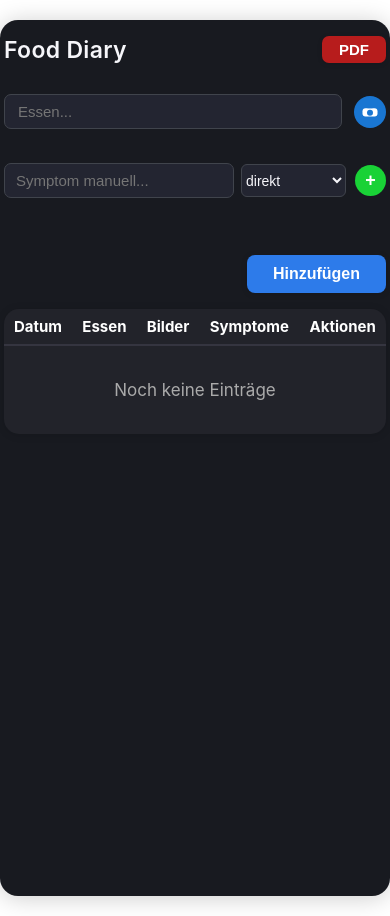
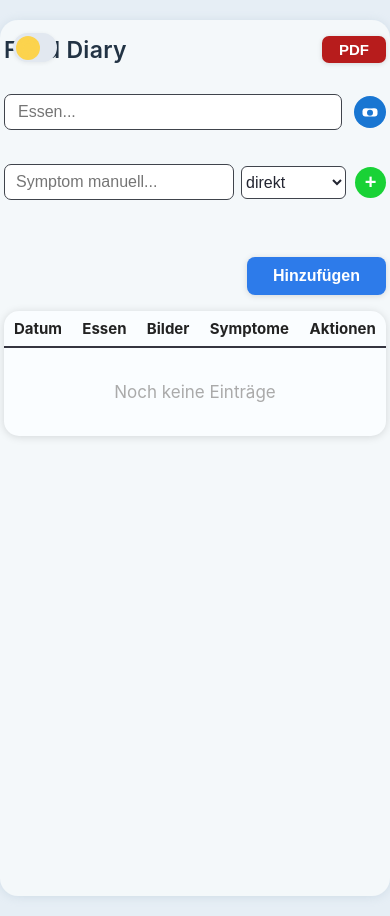
Before and after one commit to MrAce801/Food, a React (Create React App) app: page / in a window 390 px wide. Built offline with nearby package versions, Linux system fonts and the light colour scheme.

Commit message:
Update App.js: Mobile-Optimierung

```diff
--- a/src/App.js
+++ b/src/App.js
@@ -1,6 +1,28 @@
 import React, { useRef, useState, useEffect } from "react";
 import jsPDF from "jspdf";
 import html2canvas from "html2canvas";
+
+// Theme icons
+const Sun = () => (
+  <svg width="22" height="22" viewBox="0 0 24 24" style={{ display: "block" }}>
+    <circle cx="12" cy="12" r="5.2" fill="#fcd34d" />
+    <g stroke="#fcd34d" strokeWidth="2" strokeLinecap="round">
+      <line x1="12" y1="2.4" x2="12" y2="5" />
+      <line x1="12" y1="19" x2="12" y2="21.6" />
+      <line x1="2.4" y1="12" x2="5" y2="12" />
+      <line x1="19" y1="12" x2="21.6" y2="12" />
+      <line x1="4.2" y1="4.2" x2="6" y2="6" />
+      <line x1="18" y1="18" x2="19.8" y2="19.8" />
+      <line x1="18" y1="6" x2="19.8" y2="4.2" />
+      <line x1="4.2" y1="19.8" x2="6" y2="18" />
+    </g>
+  </svg>
+);
+const Moon = () => (
+  <svg width="22" height="22" viewBox="0 0 24 24" style={{ display: "block" }}>
+    <path d="M21 12.5A9 9 0 0111.5 3a8 8 0 000 18 9 9 0 009.5-8.5z" fill="#fcd34d" />
+  </svg>
+);
 
 const SYMPTOM_CHOICES = [
   "Bauchschmerzen", "Durchfall", "Blähungen", "Hautausschlag", "Juckreiz",
@@ -24,6 +46,7 @@ const CameraButton = ({ onClick }) => (
     }}
     title="Bild hinzufügen"
     tabIndex={-1}
+    type="button"
   >
     <svg width="18" height="18" viewBox="0 0 24 24" fill="none">
       <rect x="2" y="7" width="20" height="11" rx="4" fill="#fff" />
@@ -33,18 +56,20 @@ const CameraButton = ({ onClick }) => (
   </button>
 );
 
-const SymTag = ({ txt, time, onDel }) => (
+const SymTag = ({ txt, time, onDel, dark }) => (
   <div style={{
-    background: "#2d7bea22", color: "#1b1f2b", borderRadius: 8,
-    display: "inline-flex", alignItems: "center", padding: "5px 11px", margin: 2, fontSize: 14
+    background: dark ? "#264e9a" : "#e3f0ff",
+    color: dark ? "#fff" : "#143b5b",
+    borderRadius: 8,
+    display: "inline-flex", alignItems: "center", padding: "5px 12px", margin: 2, fontSize: 15, fontWeight: 500
   }}>
     {txt}
-    <span style={{ fontSize: 11, marginLeft: 4, color: "#888" }}>
+    <span style={{ fontSize: 11, marginLeft: 6, color: dark ? "#ffe57f" : "#295185", fontWeight: 400 }}>
       {time === 0 ? "direkt" : "+" + time + "min"}
     </span>
     {onDel && (
       <span onClick={onDel} style={{
-        marginLeft: 6, color: "#d03", fontWeight: 700, cursor: "pointer", fontSize: 17, lineHeight: "13px"
+        marginLeft: 8, color: dark ? "#ffe57f" : "#d03", fontWeight: 700, cursor: "pointer", fontSize: 17
       }}>&times;</span>
     )}
   </div>
@@ -90,6 +115,22 @@ function useIsMobile() {
   return mobile;
 }
 
+function useDarkTheme() {
+  const [dark, setDark] = useState(() => {
+    try {
+      return localStorage.getItem("fd-theme") === "dark" ||
+        (!("fd-theme" in localStorage) && window.matchMedia("(prefers-color-scheme: dark)").matches);
+    } catch {
+      return true;
+    }
+  });
+  useEffect(() => {
+    document.body.style.background = dark ? "#13141a" : "#e6eef5";
+    localStorage.setItem("fd-theme", dark ? "dark" : "light");
+  }, [dark]);
+  return [dark, setDark];
+}
+
 // ========== Hauptkomponente ==========
 export default function FoodDiary() {
   const [form, setForm] = useState({
@@ -102,8 +143,10 @@ export default function FoodDiary() {
   });
   const [editIdx, setEditIdx] = useState(null);
   const [imgView, setImgView] = useState(null);
+  const [imgLoading, setImgLoading] = useState(false);
   const fileRef = useRef();
   const mobile = useIsMobile();
+  const [dark, setDark] = useDarkTheme();
 
   useEffect(() => {
     localStorage.setItem("fd-entries", JSON.stringify(entries));
@@ -111,18 +154,26 @@ export default function FoodDiary() {
 
   function addImgs(e, arrKey = "foodImgs") {
     let files = Array.from(e.target.files);
+    if (!files.length) return;
+    setImgLoading(true);
     Promise.all(files.map(f => {
       return new Promise(res => {
-        let r = new FileReader();
-        r.onload = ev => res(ev.target.result);
-        r.readAsDataURL(f);
+        try {
+          let r = new FileReader();
+          r.onload = ev => res(ev.target.result);
+          r.onerror = () => res(null);
+          r.readAsDataURL(f);
+        } catch {
+          res(null);
+        }
       });
     })).then(imgs => {
       setForm(f => ({
-        ...f, [arrKey]: [...(f[arrKey] || []), ...imgs]
+        ...f, [arrKey]: [...(f[arrKey] || []), ...imgs.filter(Boolean)]
       }));
       fileRef.current.value = null;
-    });
+      setImgLoading(false);
+    }).catch(() => setImgLoading(false));
   }
 
   function handleAddSymptom() {
@@ -131,7 +182,7 @@ export default function FoodDiary() {
       ...f,
       symptoms: [
         ...(f.symptoms || []),
-        { custom: f.symptomInput.trim(), time: f.symptomTime }
+        { custom: form.symptomInput.trim(), time: form.symptomTime }
       ],
       symptomInput: ""
     }));
@@ -195,15 +246,18 @@ export default function FoodDiary() {
     pdf.save("food-diary.pdf");
   }
 
+  // iOS Fontsize Fix: force min 16px
+  const minInputFont = mobile ? 16 : 15;
+
   return (
     <div
       style={{
         maxWidth: 600,
         margin: "20px auto",
-        background: "#181a20",
-        color: "#f6f6fa",
+        background: dark ? "#181a20" : "#f4f8fa",
+        color: dark ? "#f6f6fa" : "#1c2128",
         borderRadius: 18,
-        boxShadow: "0 2px 24px #0003",
+        boxShadow: dark ? "0 2px 24px #0003" : "0 1px 10px #a4b9cc55",
         padding: mobile ? "16px 4px" : 32,
         fontFamily: "Inter,sans-serif",
         position: "relative",
@@ -211,6 +265,44 @@ export default function FoodDiary() {
         overflowX: "hidden"
       }}
     >
+      {/* Light/Dark Theme Switch */}
+      <div style={{
+        position: "absolute", top: 13, left: 13, zIndex: 12,
+        display: "flex", alignItems: "center", gap: 8
+      }}>
+        <button
+          onClick={() => setDark(d => !d)}
+          style={{
+            background: dark ? "#21294a" : "#e2e8f0",
+            border: "none",
+            borderRadius: 19,
+            width: 44,
+            height: 29,
+            boxShadow: "0 1px 4px #0001",
+            cursor: "pointer",
+            display: "flex",
+            alignItems: "center",
+            justifyContent: dark ? "flex-end" : "flex-start",
+            padding: 3,
+            transition: "background .2s"
+          }}
+          title={dark ? "Hell" : "Dunkel"}
+        >
+          <span style={{
+            width: 24,
+            height: 24,
+            borderRadius: "50%",
+            background: dark ? "#2d5bf6" : "#fcd34d",
+            display: "flex",
+            alignItems: "center",
+            justifyContent: "center",
+            transition: "background .2s"
+          }}>
+            {dark ? <Moon /> : <Sun />}
+          </span>
+        </button>
+      </div>
+
       {/* Header mit PDF-Button */}
       <div style={{
         position: "relative",
@@ -243,7 +335,7 @@ export default function FoodDiary() {
           fontWeight: 600,
           fontSize: 23,
           letterSpacing: 0.3,
-          color: "#f6f6fa"
+          color: dark ? "#f6f6fa" : "#234"
         }}>
           Food Diary
         </h2>
@@ -269,10 +361,10 @@ export default function FoodDiary() {
             placeholder="Essen..."
             style={{
               border: "1.4px solid #40444c",
-              background: "#232531",
-              color: "#f6f6fa",
+              background: dark ? "#232531" : "#fff",
+              color: dark ? "#f6f6fa" : "#232531",
               borderRadius: 7,
-              fontSize: 15,
+              fontSize: minInputFont,
               padding: "8px 13px",
               flex: 1,
               width: mobile ? "100%" : 160,
@@ -290,7 +382,6 @@ export default function FoodDiary() {
             onChange={e => addImgs(e, "foodImgs")}
           />
         </div>
-
         {/* Bilder */}
         <div style={{ alignSelf: "center", marginTop: mobile ? 6 : 0 }}>
           <ImgStack
@@ -300,7 +391,6 @@ export default function FoodDiary() {
             onDel={handleDelFoodImg}
           />
         </div>
-
         {/* Symptome als eigene Zeile auf Mobile */}
         <div style={{
           width: mobile ? "100%" : 320,
@@ -316,10 +406,10 @@ export default function FoodDiary() {
             style={{
               width: mobile ? "66%" : 135,
               border: "1.4px solid #40444c",
-              background: "#232531",
-              color: "#f6f6fa",
+              background: dark ? "#232531" : "#fff",
+              color: dark ? "#f6f6fa" : "#232531",
               borderRadius: 7,
-              fontSize: 15,
+              fontSize: minInputFont,
               padding: "8px 11px",
               flex: 2
             }}
@@ -331,9 +421,9 @@ export default function FoodDiary() {
             style={{
               height: 33,
               borderRadius: 6,
-              fontSize: 14,
-              background: "#232531",
-              color: "#f6f6fa",
+              fontSize: minInputFont,
+              background: dark ? "#232531" : "#fff",
+              color: dark ? "#f6f6fa" : "#232531",
               border: "1.4px solid #40444c",
               flex: 1,
               minWidth: 64
@@ -358,14 +448,25 @@ export default function FoodDiary() {
               alignItems: "center",
               justifyContent: "center",
               fontWeight: 700,
-              fontSize: 18,
+              fontSize: 20,
               marginLeft: 2
             }}
             tabIndex={-1}
             title="Symptom hinzufügen"
+            type="button"
           >+</button>
         </div>
       </div>
+
+      {/* Loading für Bilder */}
+      {imgLoading && (
+        <div style={{
+          background: "#000c", color: "#ffe57f", borderRadius: 8,
+          padding: 17, margin: "18px 0", textAlign: "center", fontWeight: 700
+        }}>
+          Bild wird verarbeitet...
+        </div>
+      )}
 
       {/* Symptome als Tags */}
       <div style={{ margin: "2px 0 15px 0", minHeight: 24, display: "flex", flexWrap: "wrap", gap: 2 }}>
@@ -374,6 +475,7 @@ export default function FoodDiary() {
             key={i}
             txt={s.custom}
             time={s.time}
+            dark={dark}
             onDel={() => setForm(f => ({ ...f, symptoms: f.symptoms.filter((_, k) => k !== i) }))}
           />
         ))}
@@ -403,7 +505,7 @@ export default function FoodDiary() {
       <div
         id="food-diary-table"
         style={{
-          background: "#22232a",
+          background: dark ? "#22232a" : "#fafdff",
           borderRadius: 15,
           marginTop: 16,
           boxShadow: "0 1px 8px #0002",
@@ -412,7 +514,7 @@ export default function FoodDiary() {
       >
         <table style={{ width: "100%", borderCollapse: "collapse" }}>
           <thead>
-            <tr style={{ color: "#fff", fontSize: 15, borderBottom: "2px solid #353540" }}>
+            <tr style={{ color: dark ? "#fff" : "#222", fontSize: 15, borderBottom: "2px solid #353540" }}>
               <th style={{ textAlign: "left", padding: "8px 10px" }}>Datum</th>
               <th style={{ textAlign: "left", padding: "8px 10px" }}>Essen</th>
               <th style={{ textAlign: "left", padding: "8px 10px" }}>Bilder</th>
@@ -425,7 +527,7 @@ export default function FoodDiary() {
               <tr key={i}
                 style={{
                   borderBottom: "1.5px solid #292936",
-                  background: editIdx === i ? "#21294a" : "inherit"
+                  background: editIdx === i ? (dark ? "#21294a" : "#d8eafe") : "inherit"
                 }}>
                 <td style={{ padding: "8px 10px" }}>{e.date}</td>
                 <td style={{ padding: "8px 10px", fontWeight: 500 }}>{e.food}</td>
@@ -442,6 +544,7 @@ export default function FoodDiary() {
                         key={si}
                         txt={s.custom}
                         time={s.time}
+                        dark={dark}
                       />
                     )}
                   </div>
@@ -450,7 +553,8 @@ export default function FoodDiary() {
                   <button
                     onClick={() => handleEdit(i)}
                     style={{
-                      background: "#191e29", color: "#fff", border: "1px solid #4763a5",
+                      background: dark ? "#191e29" : "#eaf3ff", color: dark ? "#fff" : "#345",
+                      border: "1px solid #4763a5",
                       borderRadius: 6, padding: "6px 14px", margin: 2, fontSize: 13, cursor: "pointer"
                     }}
                   >Bearbeiten</button>
```
